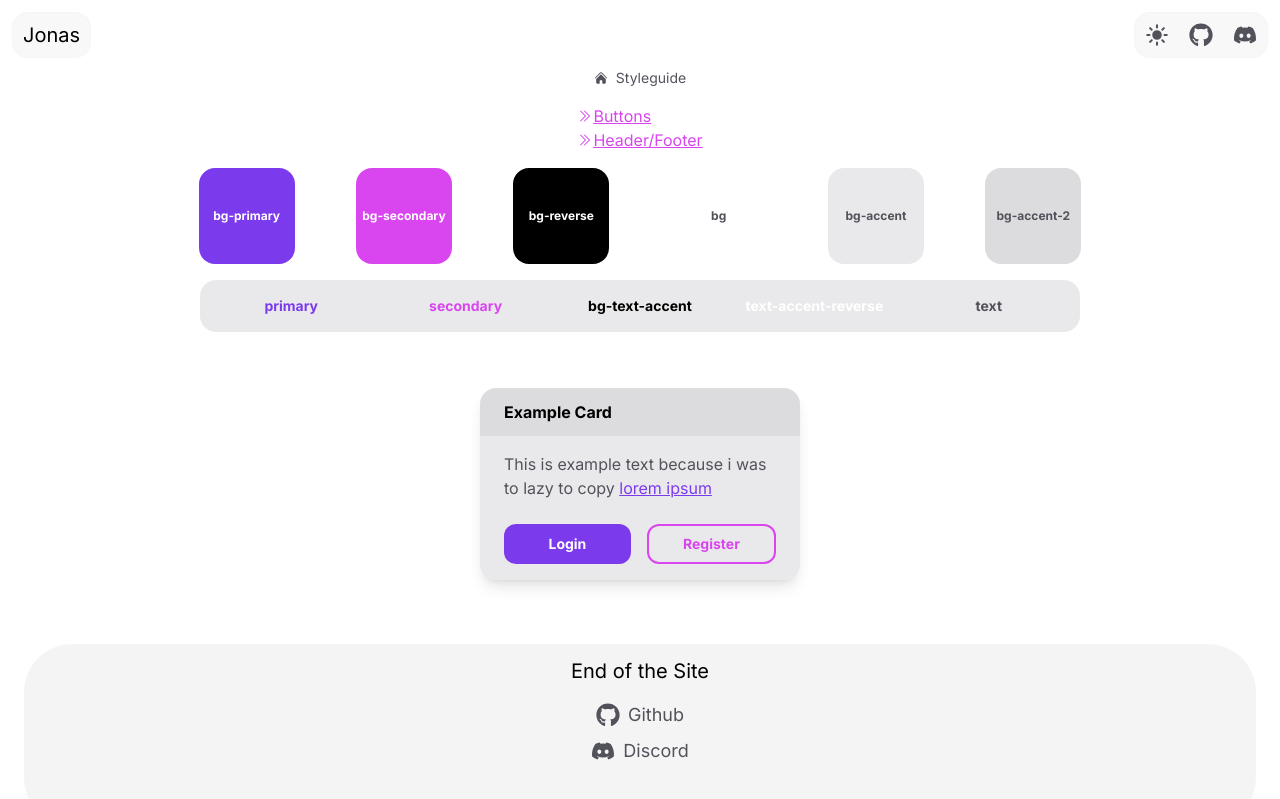
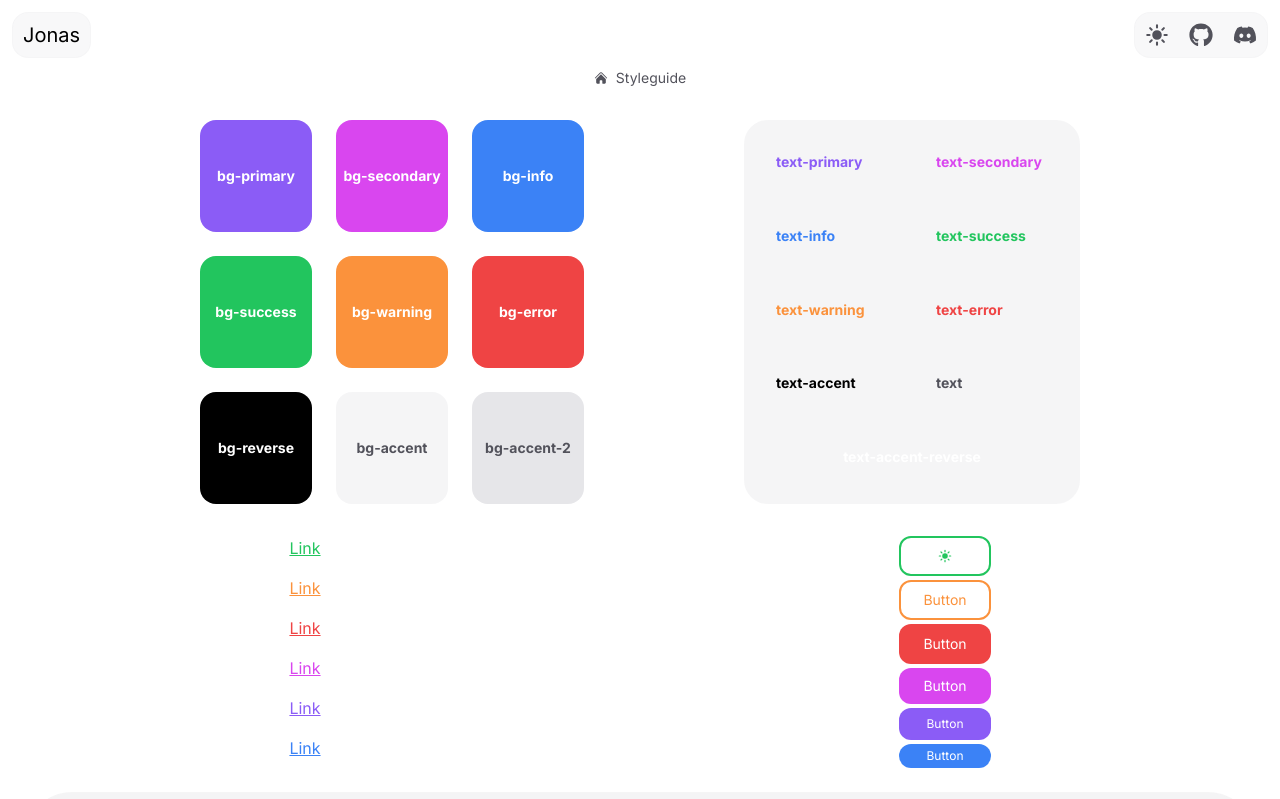
Before and after one commit to jonas-be/my-portfolio, a Next.js app: page /styleguide in a window 1280 px wide. Shown: the top 799 px of the page. Built offline with nearby package versions, Linux system fonts and the light colour scheme; a web font is replaced by a local one.

Commit message:
Work on Colors and StyleGuide

```diff
--- a/pages/styleguide/buttons.tsx
+++ b/pages/styleguide/buttons.tsx
@@ -50,13 +50,13 @@ function Index() {
                     </StyleGuideComponent>
 
                     <StyleGuideComponent title="Button Sizes" code={`
-<button type="button" className="btn bg-primary btn-xs">Small XS</button>
-<button type="button" className="btn bg-primary btn-sm">Small SM</button>
+<button type="button" className="btn bg-primary btn-xs">XS</button>
+<button type="button" className="btn bg-primary btn-sm">SM</button>
 <button type="button" className="btn bg-primary">Default</button>
 <button type="button" className="btn bg-primary btn-lg">Large</button>
             `}>
-                        <button type="button" className="btn bg-primary btn-xs">Small XS</button>
-                        <button type="button" className="btn bg-primary btn-sm">Small SM</button>
+                        <button type="button" className="btn bg-primary btn-xs">XS</button>
+                        <button type="button" className="btn bg-primary btn-sm">SM</button>
                         <button type="button" className="btn bg-primary">Default</button>
                         <button type="button" className="btn bg-primary btn-lg">Large</button>
                     </StyleGuideComponent>
--- a/pages/styleguide/index.tsx
+++ b/pages/styleguide/index.tsx
@@ -4,6 +4,7 @@ import Footer from "../../src/components/Footer";
 import Link from "next/link";
 import BreadcrumbNavigation from "../../src/components/common/BreadcrumbNavigation";
 import {HiChevronDoubleRight} from "react-icons/hi2";
+import {IoSunny} from "react-icons/io5";
 
 function Index() {
 
@@ -13,46 +14,61 @@ function Index() {
             <div className="w-full flex flex-col items-center justify-center">
                 <BreadcrumbNavigation url={[]}/>
 
-                <ul className="p-4">
-                    <li className="flex items-center link text-secondary"><HiChevronDoubleRight/><Link
-                        href="/styleguide/buttons">Buttons</Link></li>
-                    <li className="flex items-center link text-secondary"><HiChevronDoubleRight/><Link
-                        href="/styleguide/header-footer">Header/Footer</Link></li>
-                </ul>
+                {/*<ul className="p-4">*/}
+                {/*    <li className="flex items-center link text-secondary"><HiChevronDoubleRight/><Link*/}
+                {/*        href="/styleguide/buttons">Buttons</Link></li>*/}
+                {/*    <li className="flex items-center link text-secondary"><HiChevronDoubleRight/><Link*/}
+                {/*        href="/styleguide/header-footer">Header/Footer</Link></li>*/}
+                {/*</ul>*/}
             </div>
 
-            <div className="flex justify-center">
-                <div className="grid grid-cols-3 md:grid-cols-6 w-96 md:w-[57rem] justify-items-center gap-8">
-                    <div className="w-24 h-24 rounded-2xl bg-primary text-white font-semibold text-xs flex justify-center items-center"><span>bg-primary</span></div>
-                    <div className="w-24 h-24 rounded-2xl bg-secondary text-white font-semibold text-xs flex justify-center items-center"><span>bg-secondary</span></div>
-                    <div className="w-24 h-24 rounded-2xl bg-reverse text-accent-reverse font-semibold text-xs flex justify-center items-center"><span>bg-reverse</span></div>
-                    <div className="w-24 h-24 rounded-2xl bg text font-semibold text-xs flex justify-center items-center"><span>bg</span></div>
-                    <div className="w-24 h-24 rounded-2xl bg-accent text font-semibold text-xs flex justify-center items-center"><span>bg-accent</span></div>
-                    <div className="w-24 h-24 rounded-2xl bg-accent-2 text font-semibold text-xs flex justify-center items-center"><span>bg-accent-2</span></div>
+            <div className="flex flex-col md:flex-row justify-center m-2 py-6 gap-16 lg:gap-40">
+                <div className="grid grid-cols-3  justify-items-center gap-6">
+                    <div className="w-28 h-28 rounded-2xl bg-primary text-white font-semibold text-sm flex justify-center items-center"><span>bg-primary</span></div>
+                    <div className="w-28 h-28 rounded-2xl bg-secondary text-white font-semibold text-sm flex justify-center items-center"><span>bg-secondary</span></div>
+                    <div className="w-28 h-28 rounded-2xl bg-info text-white font-semibold text-sm flex justify-center items-center"><span>bg-info</span></div>
+                    <div className="w-28 h-28 rounded-2xl bg-success text-white font-semibold text-sm flex justify-center items-center"><span>bg-success</span></div>
+                    <div className="w-28 h-28 rounded-2xl bg-warning text-white font-semibold text-sm flex justify-center items-center"><span>bg-warning</span></div>
+                    <div className="w-28 h-28 rounded-2xl bg-error text-white font-semibold text-sm flex justify-center items-center"><span>bg-error</span></div>
+                    <div className="w-28 h-28 rounded-2xl bg-reverse text-accent-reverse font-semibold text-sm flex justify-center items-center"><span>bg-reverse</span></div>
+                    <div className="w-28 h-28 rounded-2xl bg-accent text font-semibold text-sm flex justify-center items-center"><span>bg-accent</span></div>
+                    <div className="w-28 h-28 rounded-2xl bg-accent-2 text font-semibold text-sm flex justify-center items-center"><span>bg-accent-2</span></div>
+                </div>
+
+                <div className="grid grid-cols-2 justify-items-center gap-12 bg-accent rounded-3xl py-12 md:p-8 ">
+                    <p className="text-left w-28 text-primary font-semibold text-sm">text-primary</p>
+                    <p className="text-left w-28 text-secondary font-semibold text-sm">text-secondary</p>
+                    <p className="text-left w-28 text-info font-semibold text-sm">text-info</p>
+                    <p className="text-left w-28 text-success font-semibold text-sm">text-success</p>
+                    <p className="text-left w-28 text-warning font-semibold text-sm">text-warning</p>
+                    <p className="text-left w-28 text-error font-semibold text-sm">text-error</p>
+                    <p className="text-left w-28 text-accent font-semibold text-sm">text-accent</p>
+                    <p className="text-left w-28 text font-semibold text-sm">text</p>
+                    <p className="text-left text-accent-reverse font-semibold text-sm col-span-2">text-accent-reverse</p>
                 </div>
             </div>
 
-            <div className="flex justify-center my-4">
-                <div className="grid grid-cols-3 md:grid-cols-5  md:w-[55rem] justify-items-center gap-2 bg-accent rounded-2xl p-4 md:p-2 md:py-4 ">
-                    <div className="text-center text-primary font-semibold text-sm"><span>primary</span></div>
-                    <div className="text-center text-secondary font-semibold text-sm"><span>secondary</span></div>
-                    <div className="text-center text-accent font-semibold text-sm"><span>bg-text-accent</span></div>
-                    <div className="text-center text-accent-reverse font-semibold text-sm"><span>text-accent-reverse</span></div>
-                    <div className="text-center text font-semibold text-sm"><span>text</span></div>
-                </div>
-            </div>
+            <div className="w-full flex justify-around">
 
 
-            <div className="flex justify-center gap-4 py-10">
-                <div className="rounded-2xl w-80 overflow-hidden shadow-lg">
-                    <h3 className="text-accent font-bold bg-accent-2 px-6 py-3">Example Card</h3>
-                    <div className="bg-accent px-6 py-4 text">
-                        <p>This is example text because i was to lazy to copy <Link href="/styleguide/links" className="link text-primary">lorem ipsum</Link></p>
-                        <div className="flex justify-between gap-4 pt-6">
-                            <Link href="/styleguide/buttons" className="w-full font-semibold btn bg-primary ">Login</Link>
-                            <Link href="/styleguide/buttons" className="w-full font-semibold btn border-secondary text-secondary btn-bordered">Register</Link>
-                        </div>
-                    </div>
+                <div className="flex flex-col gap-4">
+                    <Link href="/styleguide/links" className="link text-success">Link</Link>
+                    <Link href="/styleguide/links" className="link text-warning">Link</Link>
+                    <Link href="/styleguide/links" className="link text-error">Link</Link>
+                    <Link href="/styleguide/links" className="link text-secondary">Link</Link>
+                    <Link href="/styleguide/links" className="link text-primary">Link</Link>
+                    <Link href="/styleguide/links" className="link text-info">Link</Link>
+                </div>
+
+                <div className="flex flex-col gap-1">
+                    <Link href="/styleguide/buttons" className="btn border-success text-success btn-bordered">
+                        <IoSunny className="h-5"/>
+                    </Link>
+                    <Link href="/styleguide/buttons" className="btn border-warning text-warning btn-bordered">Button</Link>
+                    <Link href="/styleguide/buttons" className="btn btn-lg bg-error">Button</Link>
+                    <Link href="/styleguide/buttons" className="btn bg-secondary">Button</Link>
+                    <Link href="/styleguide/buttons" className="btn btn-sm bg-primary">Button</Link>
+                    <Link href="/styleguide/buttons" className="btn btn-xs bg-info">Button</Link>
                 </div>
             </div>
             <Footer/>
--- /dev/null
+++ b/pages/styleguide/links.tsx
@@ -0,0 +1,46 @@
+import React from "react";
+import Header from "../../src/components/Header";
+import Footer from "../../src/components/Footer";
+import StyleGuideComponent from "../../src/components/common/StyleGuideComponent";
+import {IoSunny} from "react-icons/io5";
+import BreadcrumbNavigation from "../../src/components/common/BreadcrumbNavigation";
+import Link from "next/link";
+
+function Index() {
+
+
+    return (
+        <>
+            <Header/>
+            <div className="w-full flex justify-center">
+                <BreadcrumbNavigation url={["buttons"]}/>
+            </div>
+            <div className="flex justify-center">
+                <div className="w-full md:w-11/12 lg:w-10/12 xl:w-9/12">
+
+
+                    <StyleGuideComponent title="Solid Button" code={`
+<Link href="/styleguide/links" className="link text-success">Link</Link>
+<Link href="/styleguide/links" className="link text-warning">Link</Link>
+<Link href="/styleguide/links" className="link text-error">Link</Link>
+<Link href="/styleguide/links" className="link text-secondary">Link</Link>
+<Link href="/styleguide/links" className="link text-primary">Link</Link>
+<Link href="/styleguide/links" className="link text-info">Link</Link>
+            `}>
+                        <Link href="/styleguide/links" className="link text-success">Link</Link>
+                        <Link href="/styleguide/links" className="link text-warning">Link</Link>
+                        <Link href="/styleguide/links" className="link text-error">Link</Link>
+                        <Link href="/styleguide/links" className="link text-secondary">Link</Link>
+                        <Link href="/styleguide/links" className="link text-primary">Link</Link>
+                        <Link href="/styleguide/links" className="link text-info">Link</Link>
+                    </StyleGuideComponent>
+
+
+                </div>
+            </div>
+            <Footer/>
+        </>
+    );
+}
+
+export default Index;
--- a/styles/globals.css
+++ b/styles/globals.css
@@ -29,12 +29,12 @@
 
     .bg-accent {
         @apply
-        bg-zinc-200/80 dark:bg-zinc-800/80
+        bg-zinc-100/90 dark:bg-zinc-800/90
     }
 
     .bg-accent-2 {
         @apply
-        bg-zinc-300/80 dark:bg-zinc-900/80
+        bg-zinc-200/90 dark:bg-zinc-900/90
     }
 
     .bg-reverse {
@@ -75,17 +75,17 @@
 
     .btn-xs {
         @apply
-        rounded-full px-2 py-1 m-1 text-xs
+        rounded-full px-2 py-1 text-xs
     }
 
     .btn-sm {
         @apply
-        rounded-xl px-4 py-2 m-1 text-xs
+        rounded-xl px-4 py-2 text-xs
     }
 
     .btn-lg {
         @apply
-        rounded-xl text-sm px-6 py-2.5 m-1
+        rounded-xl text-sm px-6 py-2.5
     }
 
     .btn-bordered {
--- a/tailwind.config.js
+++ b/tailwind.config.js
@@ -15,8 +15,12 @@ module.exports = {
         '8xl': '6rem',
       },
       colors: {
-        'primary': 'rgb(124 58 237)', //violet-600
+        'primary': 'rgb(139 92 246)', //violet-500
         'secondary': 'rgb(217 70 239)', //fuchsia-400
+        'info': 'rgb(59 130 246)', //blue-500
+        'success': 'rgb(34 197 94)', //green-500
+        'warning': 'rgb(251 146 60)', //orange-400
+        'error': 'rgb(239 68 68)', //red-500
       },
       animation: {
         'ping-in': 'ping 1s cubic-bezier(0, 0, 0.2, 1) 1 reverse',
```
Also changed, not shown: src/components/common/CodeStyle.ts (+22 -22 lines), src/components/common/StyleGuideComponent.tsx (+5 -5 lines).
